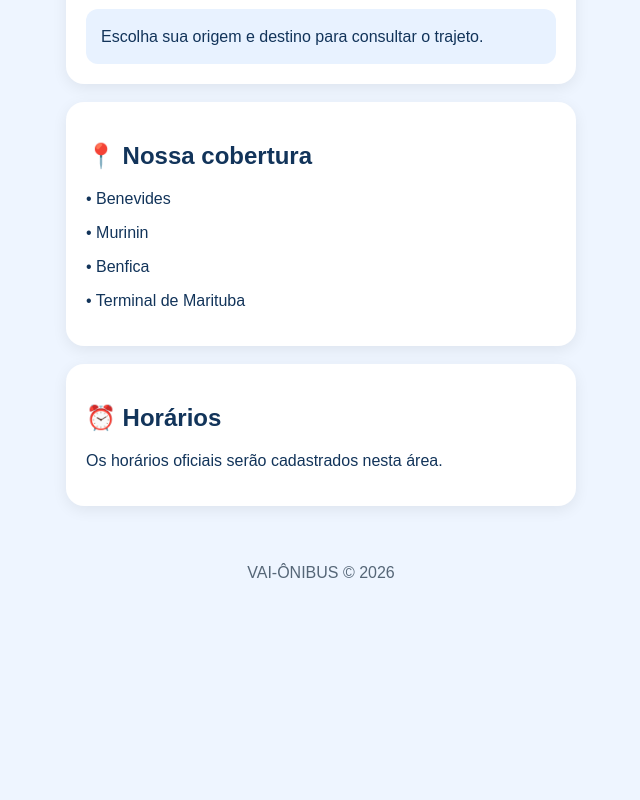
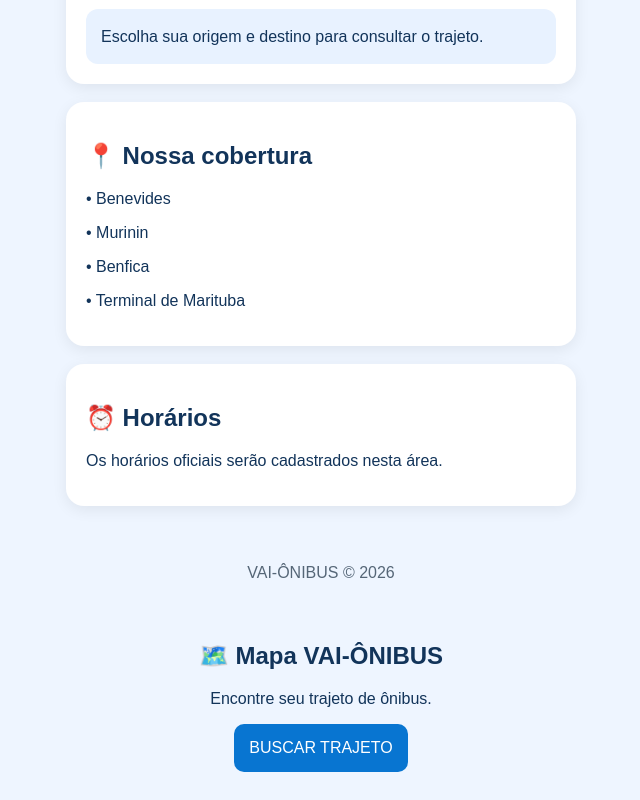
Before and after one commit to bentesjoaopedro85-cell/Vai--nibus, a plain HTML site: page index.html in a window 1280 px wide. Shown: the part 465-1265 px from the top of the page, without its empty margins (319-959 px from the left). Before the commit the page ends 1075 px from the top, so only its background shows below. Drawn offline with Linux system fonts and the light colour scheme.

Commit message:
Update index.html

```diff
--- a/index.html
+++ b/index.html
@@ -130,5 +130,15 @@ function buscar(){
 }
 </script>
 
-</body>
+</body><div style="padding:20px; text-align:center;">
+  <h2>🗺️ Mapa VAI-ÔNIBUS</h2>
+  <p>Encontre seu trajeto de ônibus.</p>
+
+  <a href="https://www.google.com/maps/dir/?api=1&origin=Benevides,PA&destination=Terminal+de+Marituba,PA&travelmode=transit"
+     target="_blank"
+     style="background:#0875d1;color:white;padding:15px;
+     border-radius:10px;text-decoration:none;display:inline-block;">
+     BUSCAR TRAJETO
+  </a>
+</div>
 </html>
```
